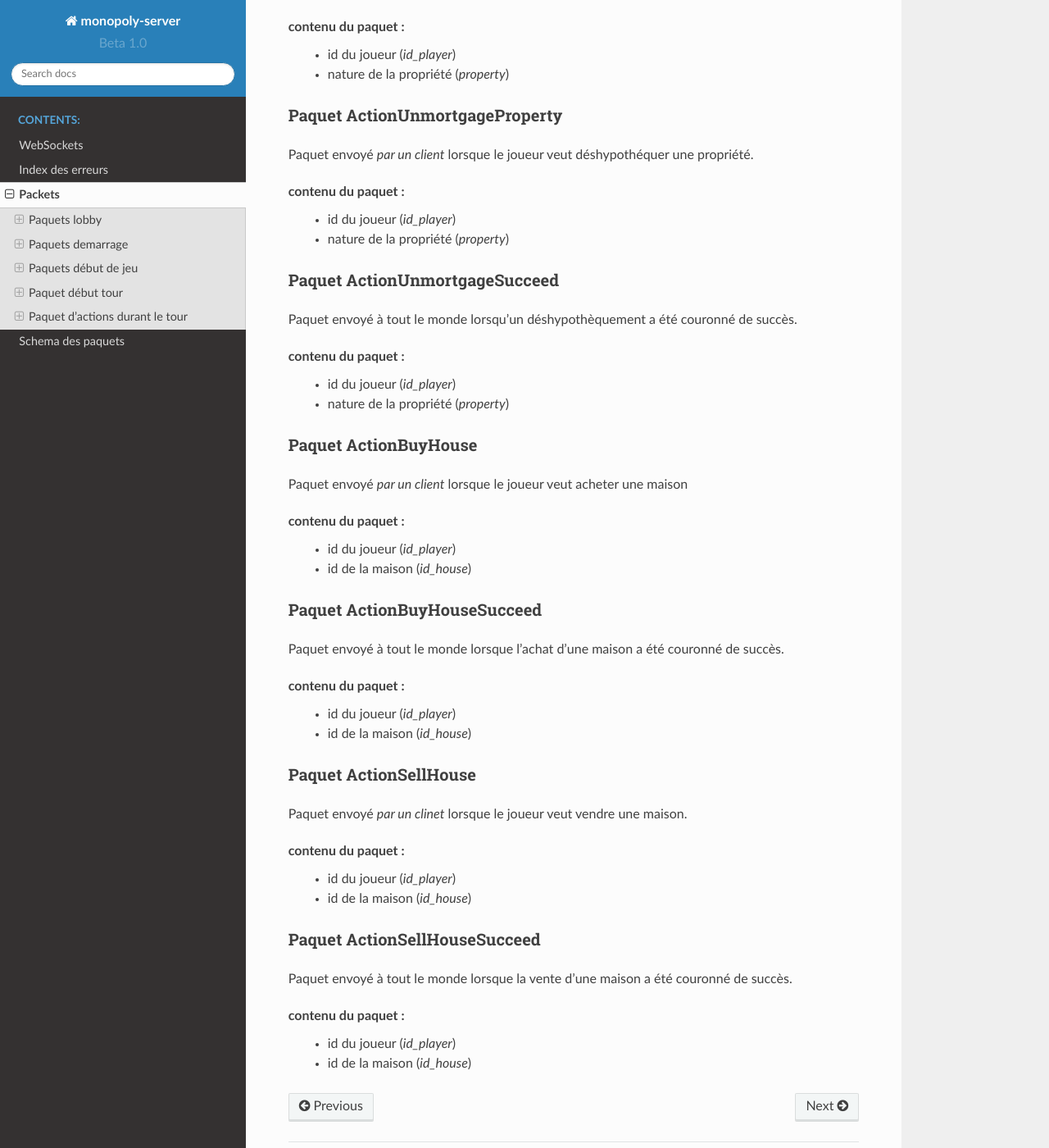
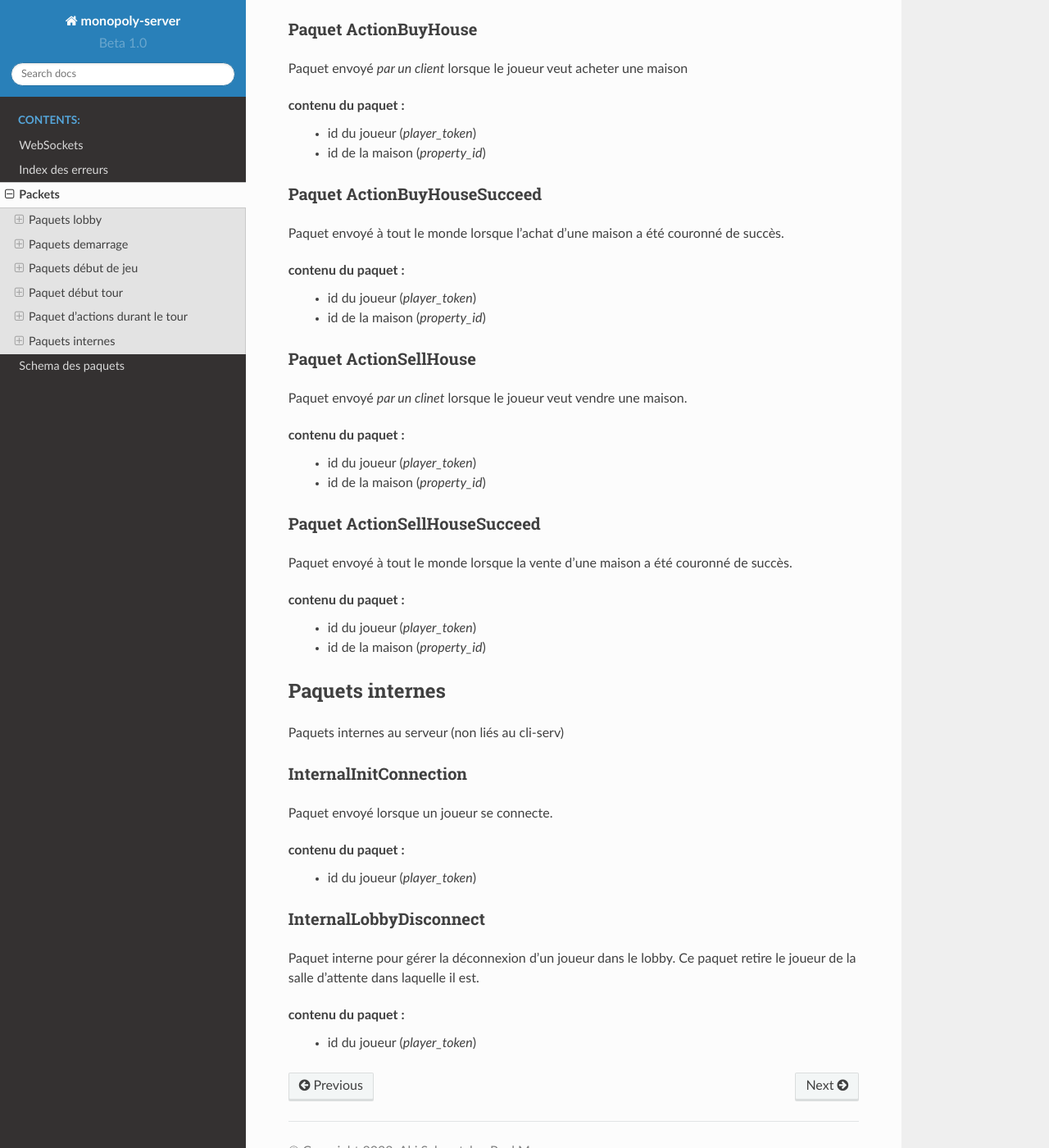
Before and after one commit to 3A-Unistra/Server, a Sphinx documentation site: the page built from docs/source/pages/packets.rst, in a window 1280 px wide and 1400 px high, scrolled down 13572 px. Shown: the whole window at 82% size. Built offline with Sphinx 7.4.7 and the Read the Docs theme 2.0.0, drawn with Linux system fonts in a browser that asks for light colours; formulas are drawn with MathJax 3; some of the changed text lies outside the part shown.

Commit message:
added some updates to doc

```diff
--- a/docs/source/pages/packets.rst
+++ b/docs/source/pages/packets.rst
@@ -12,13 +12,6 @@
 
 Paquets lobby
 -------------
-
-InternalInitConnection
-^^^^^^^^^^^^^^^^^^^^^^
-Paquet envoyé lorsque un joueur se connecte.
-
-**contenu du paquet :**
- * id du joueur (*player_token*)
 
 LaunchGame
 ^^^^^^^^^^
@@ -61,16 +54,6 @@
 *ce paquet ne contient pas d'informations*
 
 
-InternalLobbyDisconnect
-^^^^^^^^^^^^^^^^^^^^^^^
-
-Paquet interne pour gérer la déconnexion  d'un joueur dans le lobby. Ce paquet retire le joueur de la
-salle d'attente dans laquelle il est.
-
-**contenu du paquet :**
- * id du joueur (*player_token*)
-
-
 CreateGame
 ^^^^^^^^^^
 Paquet envoyé *par le client* lorsqu'il veut créer une partie
@@ -108,7 +91,7 @@
 **contenu du paquet :**
  * id du joueur (*player_token*)
 
-BroadCastUpdateLobby
+BroadcastUpdateLobby
 ^^^^^^^^^^^^^^^^^^^^
 Ce paquet est envoyé au joueur du lobby général lorsque le statut d'un lobby en particulier change. Il est aussi utilisé
  pour donner les infos de tous les lobbys lors de la connexion initial d'un joueur.
@@ -117,7 +100,22 @@
  * id du lobby (*game_token*)
  * raison de l'update (nv joueur, joueur supprimé, etc) (*reason* (integer!))
 
-BroadCastUpdateRoom
+.. code-block:: python
+    :caption: Enum UpdateReason
+    {
+    class UpdateReason(Enum):
+        NEW_CONNECTION = 0
+        NEW_PLAYER = 1
+        PLAYER_LEFT = 2
+        ROOM_DELETED = 3
+        ROOM_CREATED = 4
+        HOST_LEFT = 5
+        LAUNCHING_GAME = 6
+        NEW_BOT = 7
+    }
+:
+
+BroadcastUpdateRoom
 ^^^^^^^^^^^^^^^^^^^
 Ce paquet est envoyé au joueur connecté à une salle lorsque le statut de ladite salle change.
 
@@ -127,7 +125,22 @@
  * le joueur ajouté ou supprimé (peut-être un champ vide) (*player*)
  * raison de l'update (nv joueur, joueur supprimé, etc) (*reason* (integer!))
 
-BroadcastNewRoomToLooby
+.. code-block:: python
+    :caption: Enum UpdateReason
+    {
+    class UpdateReason(Enum):
+        NEW_CONNECTION = 0
+        NEW_PLAYER = 1
+        PLAYER_LEFT = 2
+        ROOM_DELETED = 3
+        ROOM_CREATED = 4
+        HOST_LEFT = 5
+        LAUNCHING_GAME = 6
+        NEW_BOT = 7
+    }
+:
+
+BroadcastNewRoomToLobby
 ^^^^^^^^^^^^^^^^^^^^^^^
 Ce paquet est envoyé aux clients lorsque une nouvelle salle d'attente est créée. Il est aussi utilisé pour envoyer
  l'état de toute les salles présentes lors d'une nouvelle connexion.
@@ -420,7 +433,7 @@
 Paquet envoyé par client lorsque le joueur a effectué toutes ses actions.
 
 **contenu du paquet**
- * id du joueur (*id_player*)
+ * id du joueur (*player_token*)
 
 Paquet ActionTimeout
 ^^^^^^^^^^^^^^^^^^^^^
@@ -498,17 +510,6 @@
 
 **contenu du paquet :**
  * raison de l'annulation (*reason*)
-
-
-Paquet PlayerUpdateProperty
-^^^^^^^^^^^^^^^^^^^^^^^^^^^
-
-Paquet envoyé à tout le monde lorsqu'un joueur à un changement dans ses propriétés.
-
-**contenu du paquet :**
- * id du joueur (*id_player*)
- * indiquer si c'est une propriétés en + ou en - (*is_added*)
- * indiquer la nature de la propriétés (*property*)
 
 Paquet ActionAuctionProperty
 ^^^^^^^^^^^^^^^^^^^^^^^^^^^^
@@ -563,8 +564,8 @@
 Paquet envoyé *par un client* lorsque le joueur veut acheter une propriété.
 
 **contenu du paquet :**
- * id du joueur (*id_player*)
- * nature de la propriété (*property*)
+ * id du joueur (*player_token*)
+ * id de la maison (*property_id*)
 
 Paquet ActionBuyPropertySucceed
 ^^^^^^^^^^^^^^^^^^^^^^^^^^^^^^^
@@ -572,8 +573,8 @@
 Paquet envoyé à tout le monde si l'achat de la propriété par un joueur est un succès.
 
 **contenu du paquet :**
- * id du joueur (*id_player*)
- * nature de la propriété (*property*)
+ * id du joueur (*player_token*)
+ * id de la maison (*property_id*)
 
 Paquet ActionMortgageProperty
 ^^^^^^^^^^^^^^^^^^^^^^^^^^^^^
@@ -581,8 +582,8 @@
 Paquet envoyé *par un client* lorsque le joueur veut hypothéquer une propriété.
 
 **contenu du paquet :**
- * id du joueur (*id_player*)
- * nature de la propriété (*property*)
+ * id du joueur (*player_token*)
+ * id de la maison (*property_id*)
 
 Paquet ActionMortgageSucceed
 ^^^^^^^^^^^^^^^^^^^^^^^^^^^^
@@ -590,8 +591,8 @@
 Paquet envoyé à tout le monde lorsqu'une hypothèque a été couronné de succès.
 
 **contenu du paquet :**
- * id du joueur (*id_player*)
- * nature de la propriété (*property*)
+ * id du joueur (*player_token*)
+ * id de la maison (*property_id*)
 
 Paquet ActionUnmortgageProperty
 ^^^^^^^^^^^^^^^^^^^^^^^^^^^^^^^
@@ -599,8 +600,8 @@
 Paquet envoyé *par un client* lorsque le joueur veut déshypothéquer une propriété.
 
 **contenu du paquet :**
- * id du joueur (*id_player*)
- * nature de la propriété (*property*)
+ * id du joueur (*player_token*)
+ * id de la maison (*property_id*)
 
 Paquet ActionUnmortgageSucceed
 ^^^^^^^^^^^^^^^^^^^^^^^^^^^^^^
@@ -608,8 +609,8 @@
 Paquet envoyé à tout le monde lorsqu'un déshypothèquement a été couronné de succès.
 
 **contenu du paquet :**
- * id du joueur (*id_player*)
- * nature de la propriété (*property*)
+ * id du joueur (*player_token*)
+ * id de la maison (*property_id*)
 
 
 Paquet ActionBuyHouse
@@ -618,8 +619,8 @@
 Paquet envoyé *par un client* lorsque le joueur veut acheter une maison
 
 **contenu du paquet :**
- * id du joueur (*id_player*)
- * id de la maison (*id_house*)
+ * id du joueur (*player_token*)
+ * id de la maison (*property_id*)
 
 Paquet ActionBuyHouseSucceed
 ^^^^^^^^^^^^^^^^^^^^^^^^^^^^
@@ -627,8 +628,8 @@
 Paquet envoyé à tout le monde lorsque l'achat d'une maison a été couronné de succès.
 
 **contenu du paquet :**
- * id du joueur (*id_player*)
- * id de la maison (*id_house*)
+ * id du joueur (*player_token*)
+ * id de la maison (*property_id*)
 
 Paquet ActionSellHouse
 ^^^^^^^^^^^^^^^^^^^^^^
@@ -636,8 +637,8 @@
 Paquet envoyé *par un clinet* lorsque le joueur veut vendre une maison.
 
 **contenu du paquet :**
- * id du joueur (*id_player*)
- * id de la maison (*id_house*)
+ * id du joueur (*player_token*)
+ * id de la maison (*property_id*)
 
 Paquet ActionSellHouseSucceed
 ^^^^^^^^^^^^^^^^^^^^^^^^^^^^^
@@ -645,5 +646,27 @@
 Paquet envoyé à tout le monde lorsque la vente d'une maison a été couronné de succès.
 
 **contenu du paquet :**
- * id du joueur (*id_player*)
- * id de la maison (*id_house*)
+ * id du joueur (*player_token*)
+ * id de la maison (*property_id*)
+
+
+Paquets internes
+----------------
+
+Paquets internes au serveur (non liés au cli-serv)
+
+InternalInitConnection
+^^^^^^^^^^^^^^^^^^^^^^
+Paquet envoyé lorsque un joueur se connecte.
+
+**contenu du paquet :**
+ * id du joueur (*player_token*)
+
+InternalLobbyDisconnect
+^^^^^^^^^^^^^^^^^^^^^^^
+
+Paquet interne pour gérer la déconnexion  d'un joueur dans le lobby. Ce paquet retire le joueur de la
+salle d'attente dans laquelle il est.
+
+**contenu du paquet :**
+ * id du joueur (*player_token*)
```
Also changed, not shown: other parts of docs/source/pages/packets.rst (+3 -4 lines), 4 other files.
